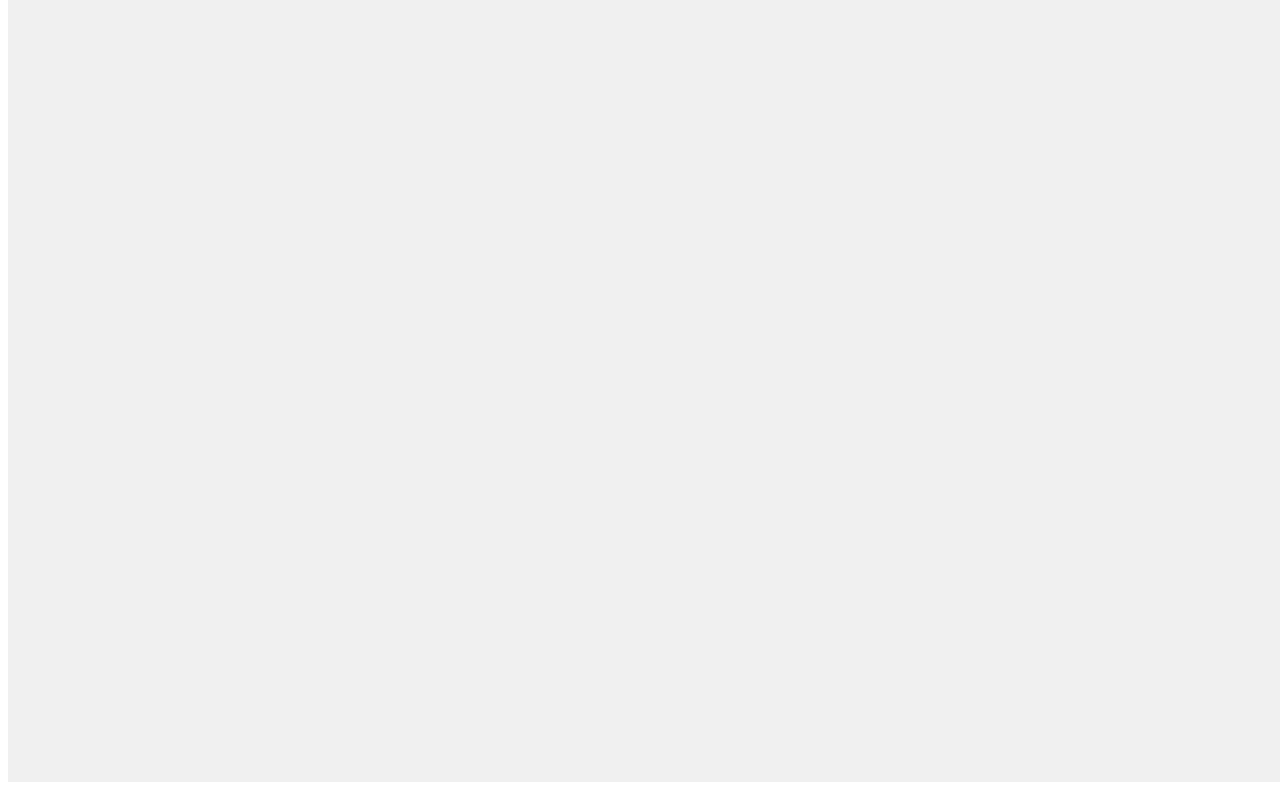
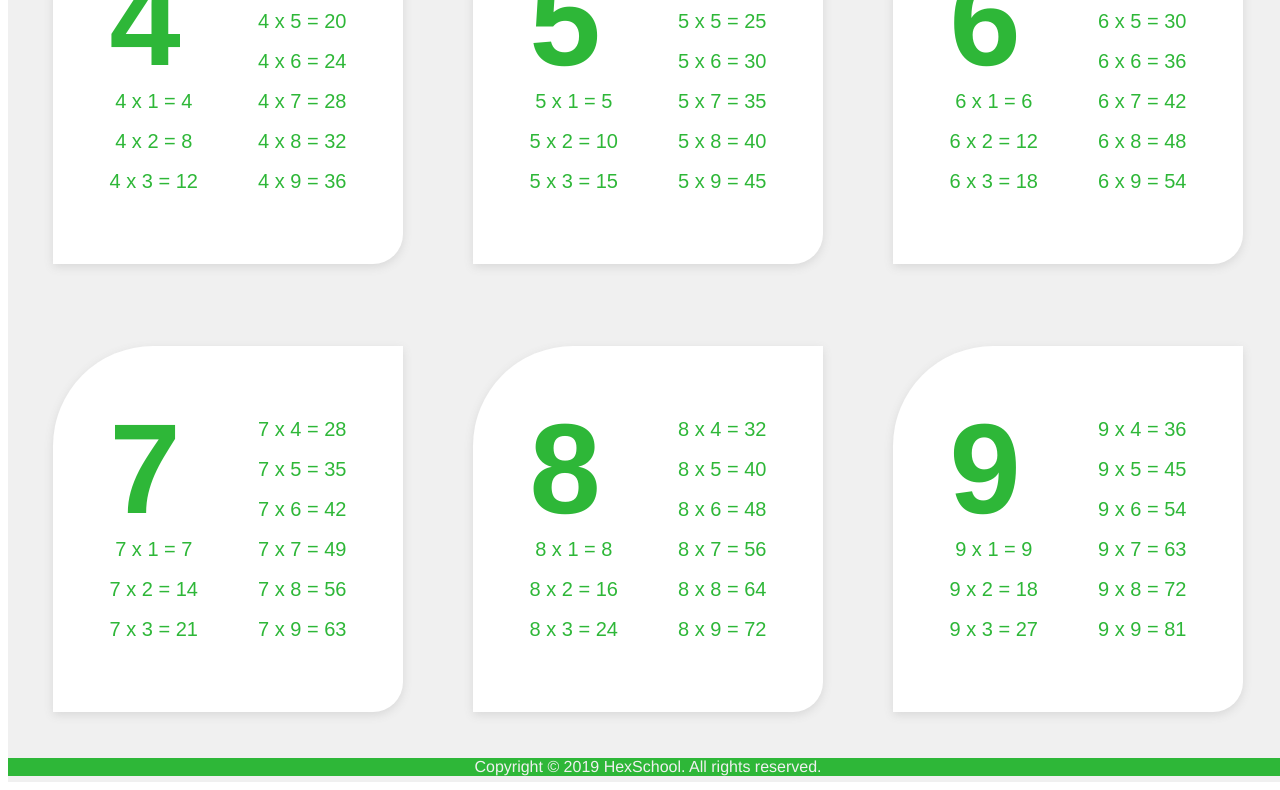
Before and after one commit to gh286991-learing/jsDungeon-99-multiplication-table, a React app: page / in a window 1280 px wide. Shown: the part 598-1388 px from the top of the page. Built offline with nearby package versions, Linux system fonts and the light colour scheme.

Commit message:
finish 9x9 table page

```diff
--- a/src/components/mainpage.js
+++ b/src/components/mainpage.js
@@ -1,37 +1,60 @@
 import React from 'react';
+import PropTypes from 'prop-types';
 import '../css/main.sass';
 
 
 class MainPage extends React.Component {
   render() {
+    const { table } = this.props;
+
     return (
       <div className="container">
-
-        <div className="title">
+        <div className="title card">
           <div className="linbox">
             <div className="cross"> X</div>
             <div className="line" />
             <div className="cross"> X</div>
-
           </div>
           <div className="text text-top">
-         九九乘法表
+                  九九乘法表
           </div>
           <div className="text englsh">
-            MULTIPLICATION CHART
+                MULTIPLICATION CHART
           </div>
-
           <div className="linbox bottom">
             <div className="cross"> X</div>
             <div className="line" />
             <div className="cross"> X</div>
           </div>
+        </div>
 
-        </div>
-        <div className="card" />
+        { table.map((El) => (
+
+          <div key={El[0]} className="card">
+            <div className="result-container">
+              {El.map((value, idx) => {
+                if (idx === 0) {
+                  return <div key={value} className="num">{value}</div>;
+                }
+                return (
+                  <div key={value} className="content">
+                    {value}
+                  </div>
+                );
+              })}
+            </div>
+          </div>
+        ))}
+
+        <div className="footer"> Copyright © 2019 HexSchool. All rights reserved.</div>
       </div>
     );
   }
 }
 
+
+MainPage.propTypes = {
+  table: PropTypes.arrayOf(PropTypes.array).isRequired,
+};
+
 export default MainPage;
--- a/src/containers/MainPage.js
+++ b/src/containers/MainPage.js
@@ -16,14 +16,13 @@ class MainPageContainer extends React.Component {
       }
     }
 
-    console.log(table);
+    return table;
   }
 
   render() {
     return (
       <div>
-        <MainPage />
-        {this.mulitiplication()}
+        <MainPage table={this.mulitiplication()} />
       </div>
     );
   }
--- a/src/css/main.sass
+++ b/src/css/main.sass
@@ -1,23 +1,61 @@
-*
-    // background: blue
-    //  position: relative;
 
 .container
     width: 1280px
     height: 1372px
-    background: #F0F0F0 0% 0% no-repeat padding-box
-    opacity: 1
+    background: #F0F0F0
     margin-left: auto
     margin-right: auto
+    text-align: center
     display: flex;
+    flex-wrap: wrap;
+    justify-content: center;
+    align-items: center;
+
+
+.card
+    width: 350px
+    height: 366px
+    background: #FFFFFF
+    box-shadow: 0px 3px 10px #D8D8D8
+    border-radius: 100px 0px 30px 0px
+    margin: 35px
+    color: #2eb738;
+
+    display: flex ;
+    justify-content: center;
+    align-items: center;
+
+
+
+
+
+    .result-container
+        display: flex;
+        align-content: center;
+        // justify-content: space-between;
+        flex-direction: column;
+        height: 240px;
+        flex-wrap: wrap;
+
+    .num
+        width: 71px;
+        height: 153px;
+        font: Bold 128px Helvetica Neue;
+        line-height: 120px;
+        height: 120px;
+        margin: 0 30px
+        text-align: center;
+
+    .content
+        line-height: 40px;
+        height: 40px;
+        font-size: 20px;
+        margin: 0 30px;
 
 .title
-    width: 350px
-    height: 366px
-    opacity: 1
-    border: 2px black solid
-    display: flex;
-    flex-direction: column;
+    text-align: center
+    border-radius: 0px 0px 0px 0px
+    display: block
 
     .linbox
         display: flex;
@@ -54,12 +92,10 @@
     .englsh
         font-size: 24px
 
-
-
-.card
-    width: 350px
-    height: 366px
-    background: #FFFFFF 0% 0% no-repeat padding-box
-    box-shadow: 0px 3px 10px #D8D8D8
-    border-radius: 100px 0px 30px 0px
-    opacity: 1
+.footer
+    text-align: center
+    width: 100%
+    color: #f0f0f0;
+    background-color: #2eb738;
+    font-size: 16px;
+    font-family: "Helvetica Neue";
```
Also changed, not shown: README.md.
